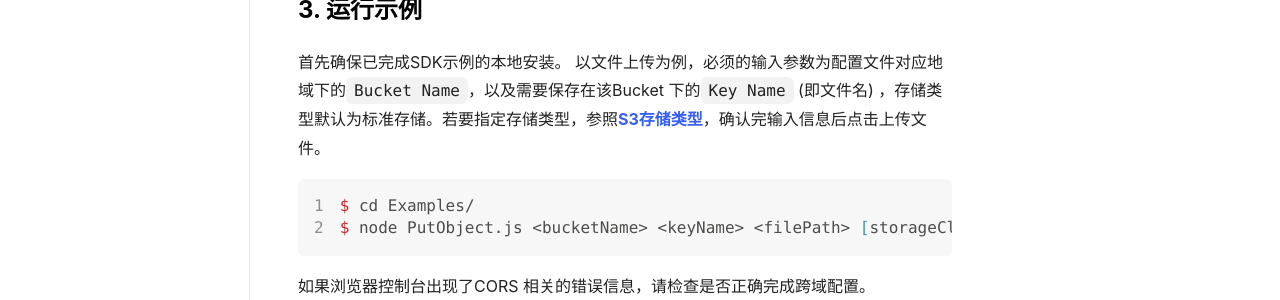
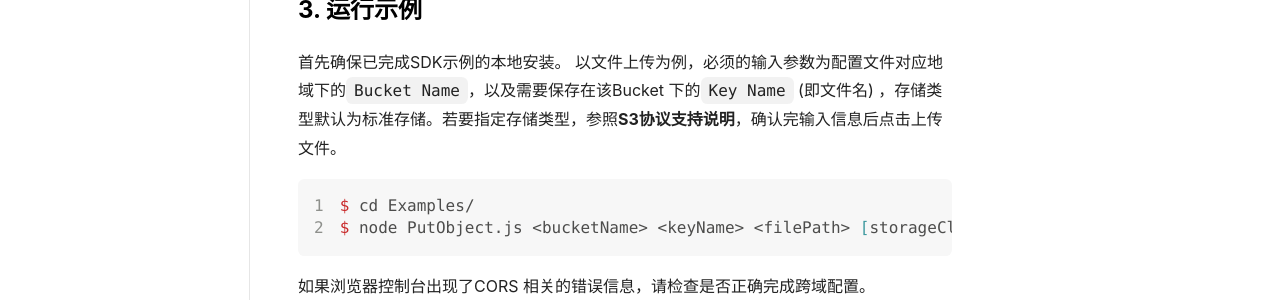
Before and after one commit to ucloud-us3/ucloud-us3.github.io, a Jekyll site: the page built from collections/_node.js-sdk/快速使用.md, in a window 1280 px wide. Shown: the part 1950-2250 px from the top of the page. Built offline with Jekyll 4.4.1, drawn with Linux system fonts in a browser that asks for light colours; nearby versions of some CDN libraries; comment, search, counter and statistics services are not loaded.

Commit message:
modify node.js url

```diff
--- a/collections/_node.js-sdk/快速使用.md
+++ b/collections/_node.js-sdk/快速使用.md
@@ -49,7 +49,7 @@ module.exports = s3;
 
 ### 3. 运行示例
 首先确保已完成SDK示例的本地安装。
-以文件上传为例，必须的输入参数为配置文件对应地域下的`Bucket Name`，以及需要保存在该Bucket 下的`Key Name` (即文件名) ，存储类型默认为标准存储。若要指定存储类型，参照[S3存储类型](S3协议支持说明.md)，确认完输入信息后点击上传文件。
+以文件上传为例，必须的输入参数为配置文件对应地域下的`Bucket Name`，以及需要保存在该Bucket 下的`Key Name` (即文件名) ，存储类型默认为标准存储。若要指定存储类型，参照**S3协议支持说明**，确认完输入信息后点击上传文件。
 
 <div class="copyable" markdown="1">
 {% highlight bash linenos %}
```
